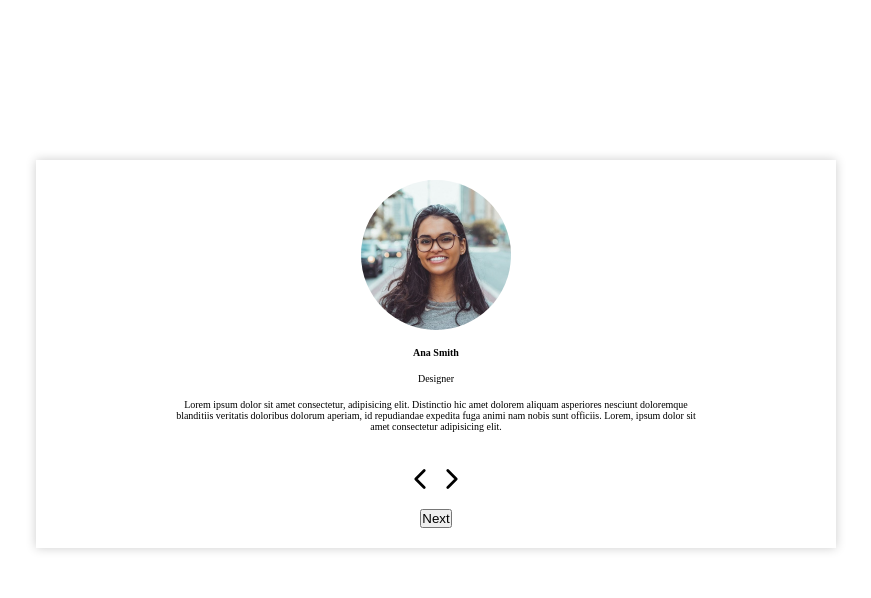
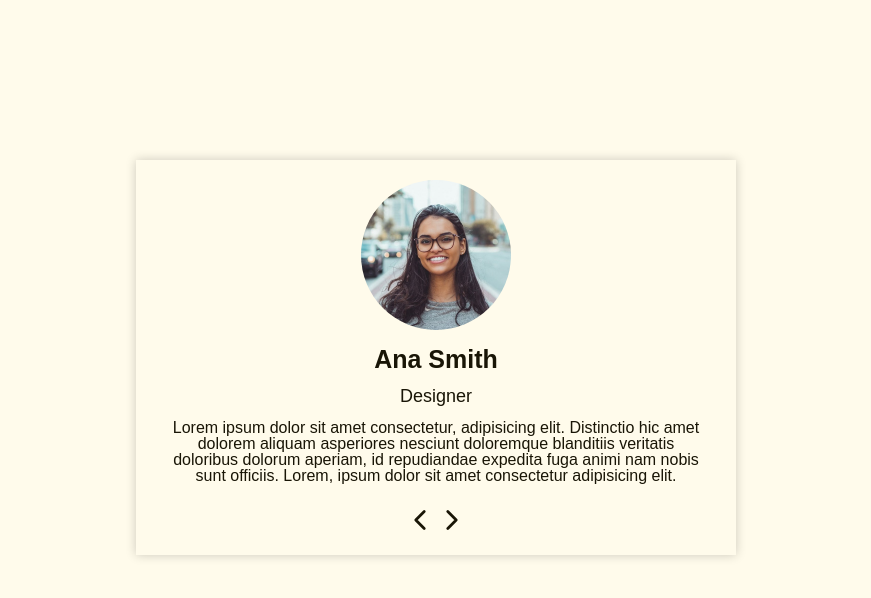
Before and after one commit to ilicc-sara/Team-Members, a website built with Vite: page index.html in a window 1280 px wide. Shown: the whole page, without its empty margins (204-1075 px from the left). Built offline with nearby package versions, Linux system fonts and the light colour scheme.

Commit message:
improving css

```diff
--- a/style.css
+++ b/style.css
@@ -10,10 +10,20 @@
 
 html {
   font-size: 62.5%;
+  overflow-x: hidden;
+}
+
+body {
+  font-family: sans-serif;
+  line-height: 1;
+  font-weight: 400;
+  color: #191506;
+  background-color: #fffbeb;
+  overflow-x: hidden;
 }
 
 .review {
-  width: 80rem;
+  width: 60rem;
   margin: 20vh auto;
   display: grid;
   grid-template-rows: 1fr;
@@ -21,10 +31,6 @@
   row-gap: 1.5rem;
   box-shadow: 0 0 10px rgb(0, 0, 0, 0.2);
   padding: 2rem;
-}
-
-.member {
-  justify-self: center;
 }
 
 .img-container {
@@ -38,8 +44,14 @@
   border-radius: 10000px;
 }
 
+.member {
+  justify-self: center;
+  font-size: 2.5rem;
+}
+
 .job {
   justify-self: center;
+  font-size: 1.8rem;
 }
 
 .info-cont {
@@ -48,12 +60,14 @@
 
 .info {
   justify-self: center;
-  margin-left: 12rem;
-  margin-right: 12rem;
+  margin-left: 1rem;
+  margin-right: 1rem;
   text-align: center;
+  font-size: 1.6rem;
 }
 
 .btn-container {
+  margin-top: 2rem;
   justify-self: center;
   height: 3rem;
 }
```
Also changed, not shown: index.html (+2 -1 lines).
